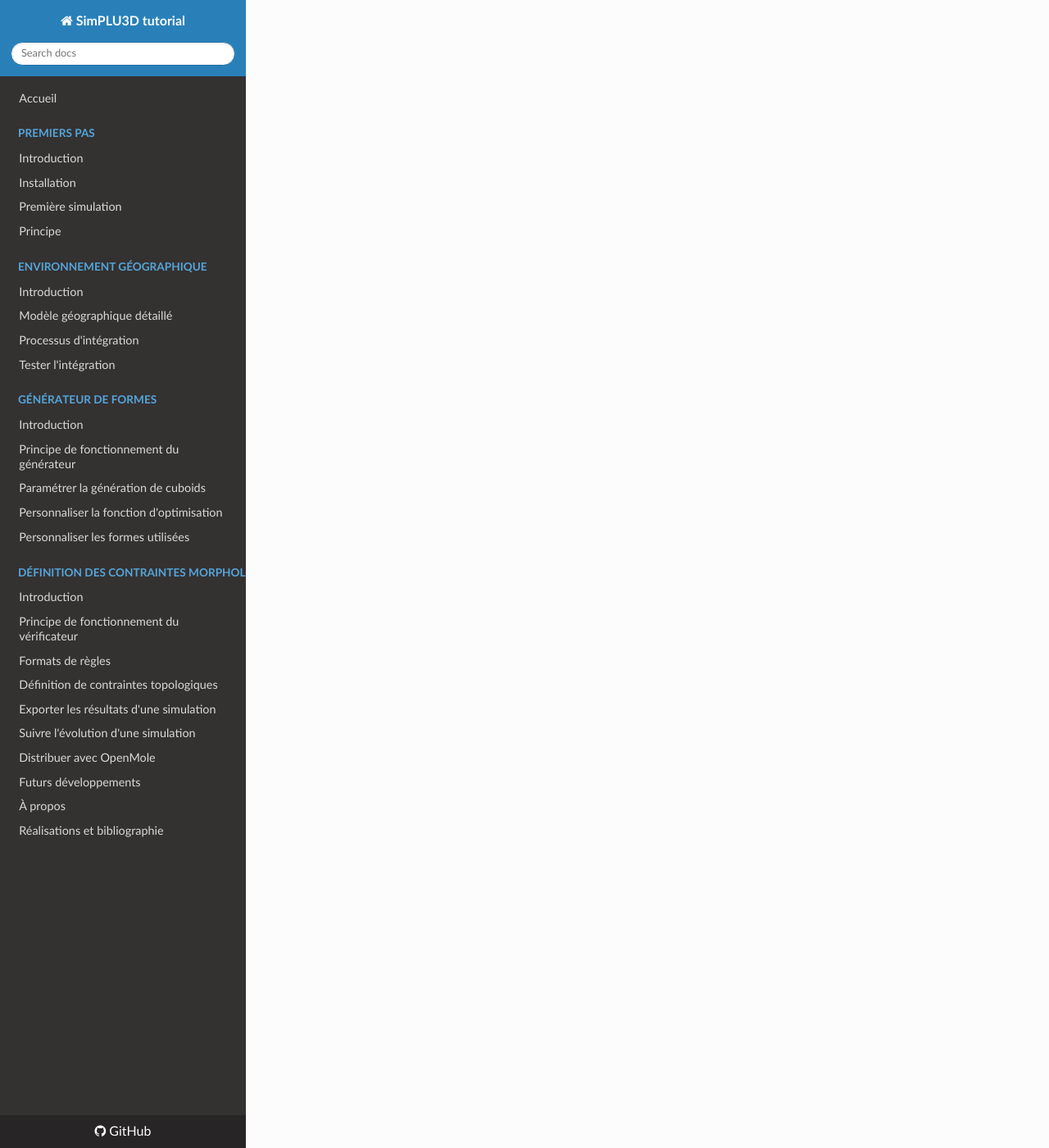
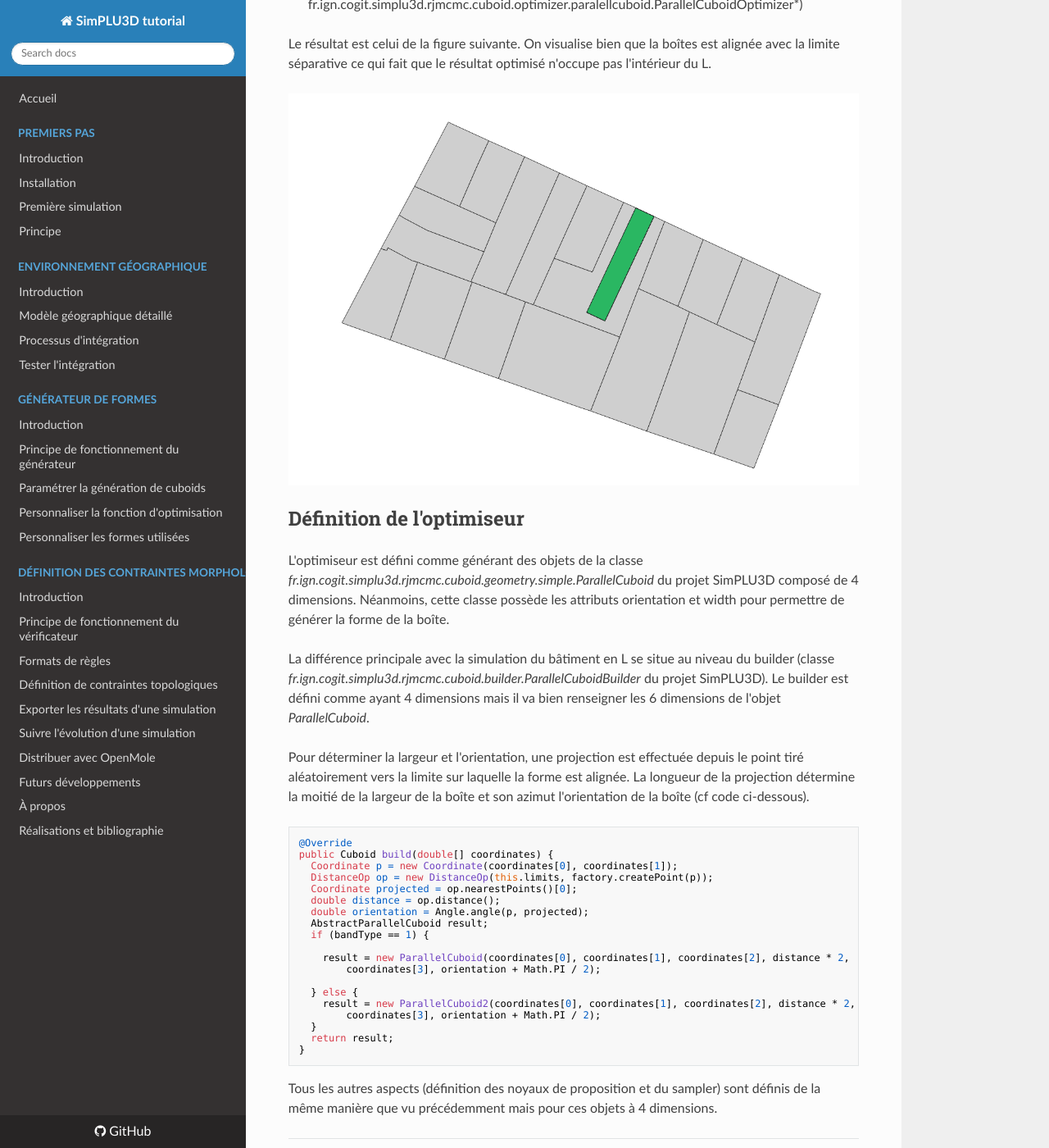
Before and after one commit to SimPLU3D/simplu3D-tutorial, an MkDocs documentation site: the page built from docs/rules/topologique.md, in a window 1280 px wide and 1400 px high, scrolled down 1537 px. Shown: the whole window at 82% size. Built offline with MkDocs 1.6.1, drawn with Linux system fonts in a browser that asks for light colours; nearby versions of some CDN libraries; some of the changed text lies outside the part shown.

Commit message:
Finishing topologique part

````diff
--- a/docs/rules/topologique.md
+++ b/docs/rules/topologique.md
@@ -20,4 +20,63 @@ Cela rend probable la proposition de boîtes par le système, mais comme cette p
 
 La seconde stratégie consiste à non plus générer des boîtes libres, mais des boîtes directement alignées sur la limite considérée. Il s'agit ainsi de définir un nouveau générateur de forme (comme décrit dans la section [**Générateur de formes - Générer d'autres types de formes**]( ../generator/custom-shape.md)).
 
-Il s'agit non plus de générer des boîtes à 6 dimensions ( **b** = (**x**, **y**, **l**, **w**, **h**, **θ**)), mais des boîtes parallèles à 4 dimensions ( **bp** = (**x**, **y**, **l**, **h**). en considérant que l'orientation et la largeur sont imposées par les coordonnées.
+Il s'agit non plus de générer des boîtes à 6 dimensions ( **b** = (**x**, **y**, **l**, **w**, **h**, **θ**)), mais des boîtes parallèles à 4 dimensions ( **bp** = (**x**, **y**, **l**, **h**), en considérant que l'orientation et la largeur sont imposées par les coordonnées.
+
+## Exécutable pour la génération de boîtes alignées
+
+Dans le projet SimPLU3D-tutorial, une classe a été ajoutée sur la base de l'exemple de base pour effectuer des simulation avec des boîtes qui seraient alignées à la limite donnant sur la voirie. Il s'agit de la classe : *fr.ign.simplu3d.topologicRule.ParallelSimulator*
+
+```JAVA
+  // NEW HERE THE PARALELLE OPTIMOIZER IS USED
+  ParallelCuboidOptimizer oCB = new ParallelCuboidOptimizer();
+
+  // IT REQUIRES AS INPUT THE GEOMETRY WHERE THE CUBOIDS HAVE TO BE ALIGNED
+  IGeometry[] limits = createRoadLimits(bPU);
+
+  // Run of the optimisation on a parcel with the predicate
+  GraphConfiguration<Cuboid> cc = oCB.process(Random.random(), bPU, p, env, 0, pred, limits, bPU.getGeom());
+
+```
+
+La différence avec le code d'exemple de base tient en deux lignes :
+
+- la récupération des limites le long desquelles les boîtes seront alignées ;
+- l'utilisation du simulateur spécifique aux boîtes alignées (classe * fr.ign.cogit.simplu3d.rjmcmc.cuboid.optimizer.paralellcuboid.ParallelCuboidOptimizer*)
+
+Le résultat est celui de la figure suivante. On visualise bien que la boîtes est alignée avec la limite séparative ce qui fait que le résultat
+optimisé n'occupe pas l'intérieur du L.
+
+![Résult de la simulation d'une boîte alignée](./img/alignedBox.png)
+
+
+## Définition de l'optimiseur
+
+L'optimiseur est défini comme générant des objets de la classe  *fr.ign.cogit.simplu3d.rjmcmc.cuboid.geometry.simple.ParallelCuboid* du projet SimPLU3D composé de 4 dimensions. Néanmoins, cette classe possède les attributs orientation et width pour permettre de générer la forme de la boîte.
+
+La différence principale avec la simulation du bâtiment en L se situe au niveau du builder (classe *fr.ign.cogit.simplu3d.rjmcmc.cuboid.builder.ParallelCuboidBuilder* du projet SimPLU3D). Le builder est défini comme ayant 4 dimensions mais il va bien renseigner les 6 dimensions de l'objet  *ParallelCuboid*.
+
+Pour déterminer la largeur et l'orientation, une projection est effectuée depuis le point tiré aléatoirement vers la limite sur laquelle la forme est alignée. La longueur de la projection détermine la moitié de la largeur de la boîte et son azimut l'orientation de la boîte (cf code ci-dessous).
+
+```JAVA
+@Override
+public Cuboid build(double[] coordinates) {
+  Coordinate p = new Coordinate(coordinates[0], coordinates[1]);
+  DistanceOp op = new DistanceOp(this.limits, factory.createPoint(p));
+  Coordinate projected = op.nearestPoints()[0];
+  double distance = op.distance();
+  double orientation = Angle.angle(p, projected);
+  AbstractParallelCuboid result;
+  if (bandType == 1) {
+
+    result = new ParallelCuboid(coordinates[0], coordinates[1], coordinates[2], distance * 2,
+        coordinates[3], orientation + Math.PI / 2);
+
+  } else {
+    result = new ParallelCuboid2(coordinates[0], coordinates[1], coordinates[2], distance * 2,
+        coordinates[3], orientation + Math.PI / 2);
+  }
+  return result;
+}
+```
+
+Tous les autres aspects (définition des noyaux de proposition et du sampler) sont définis de la même manière que vu précédemment mais pour ces  objets à 4 dimensions.
````
Also changed, not shown: docs/rules/img/alignedBox.png (added).
